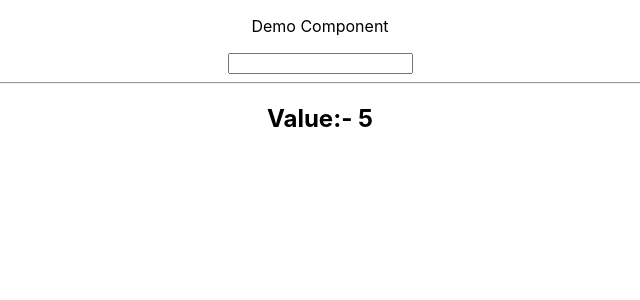
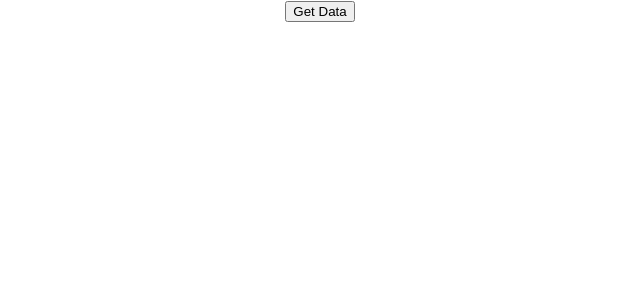
Before and after one commit to sixthh-sense/react_master, a React (Create React App) app: page / in a window 1280 px wide. Shown: the top 300 px of the page, without its empty margins (320-960 px from the left). Built offline with nearby package versions, Linux system fonts and the light colour scheme.

Commit message:
#40 event 걸기 기본

```diff
--- a/src/App.js
+++ b/src/App.js
@@ -1,15 +1,15 @@
+import React from "react";
 import "./css/styles.css";
-import DemoComponent from "./components/DemoComponent";
 
 export default function App() {
-    // props obj receives attributes as properties & content as a single property (ex) children
+
+    const getData = () => {
+        console.log("Function called");
+    }
+
     return (
         <div className="App">
-            <DemoComponent value={5}>
-                <div>
-                    <input type="text"/>
-                </div>
-            </DemoComponent>
+            <button onClick={() => getData()}>Get Data</button>
         </div>
     )
 }
```
